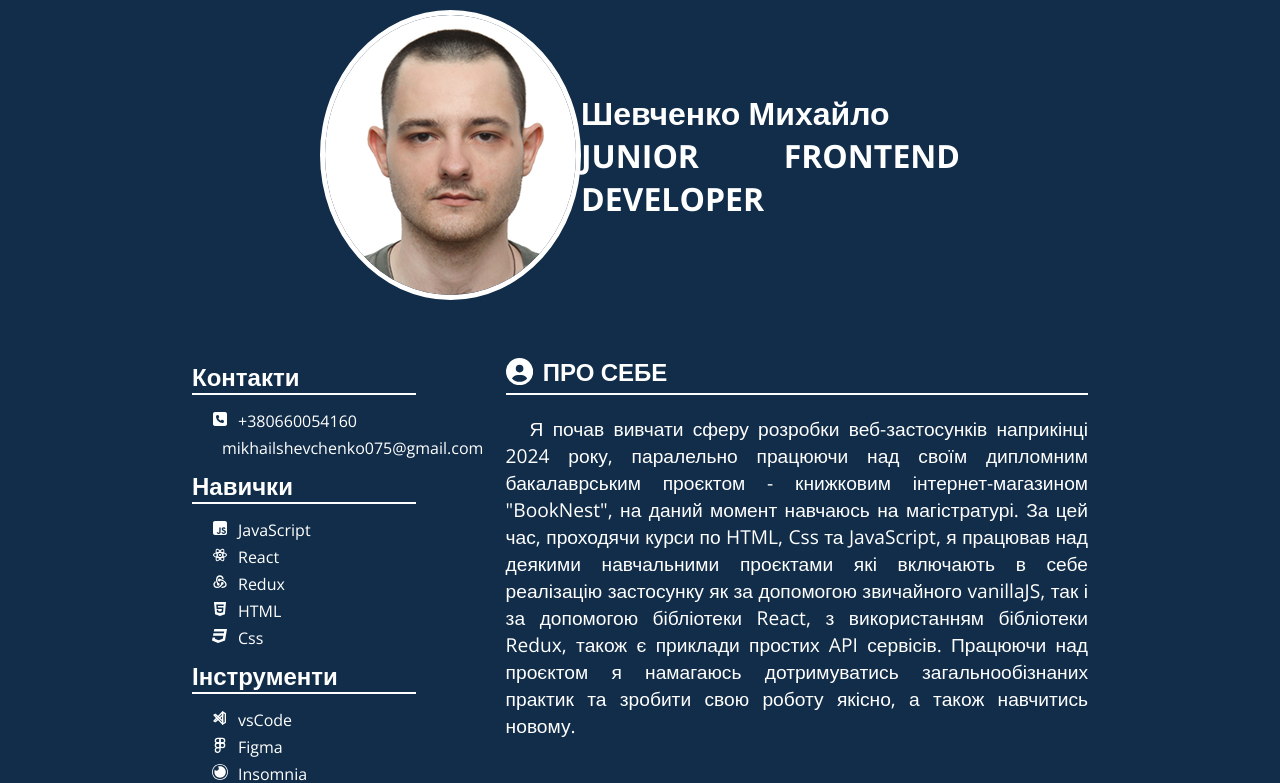
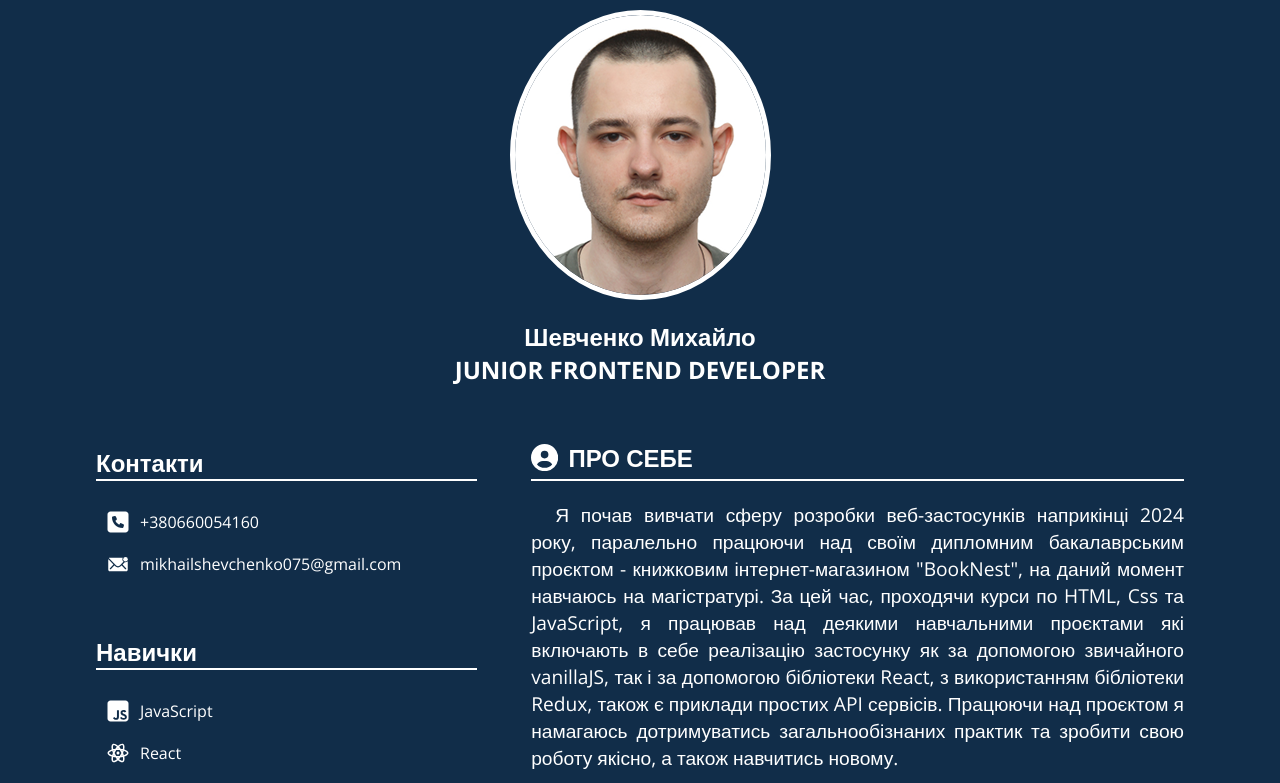
Before and after one commit to MykhailoShevchenko12/portfolio-project, a React (Create React App) app: page / in a window 1280 px wide. Shown: the part 140-923 px from the top of the page. Built offline with nearby package versions, Linux system fonts and the light colour scheme.

Commit message:
Setting AboutMe component adaptivity

```diff
--- a/src/pages/AboutMe/AboutMe.css
+++ b/src/pages/AboutMe/AboutMe.css
@@ -38,7 +38,7 @@ p {
 }
 
 .about-sidebar {
-  width: 25%;
+  width: 35%;
 }
 
 .about-sidebar h2 {
@@ -50,15 +50,23 @@ p {
   text-decoration: underline;
 }
 
+.about-sidebar-content:first-child {
+  margin: 10px 0;
+}
+
+.about-sidebar-content:not(:first-child) {
+  margin: 30px 0;
+}
+
 .about-sidebar-content h2,
 ul {
-  margin-top: 10px;
   list-style-type: none;
   text-align: justify;
 }
 
 .about-sidebar-content ul {
-  padding: 0 20px;
+  width: 100%;
+  padding: 20px 10px;
 }
 
 .about-listItem {
@@ -66,14 +74,17 @@ ul {
   align-items: center;
 }
 
+.listItem-icon {
+  font-size: 1.5rem;
+}
+
 .about-listItem li,
 a {
-  margin-left: 10px;
-  margin-top: 5px;
+  margin: 10px 10px;
 }
 
 .about-main-info {
-  width: 65%;
+  width: 60%;
 }
 
 .about-main-content {
@@ -129,3 +140,49 @@ a {
   text-align: start;
   padding: 0 10px;
 }
+
+.about-main-content-text .about-main-projectDescription {
+  font-size: 1rem;
+}
+
+@media (max-width: 1600px) {
+  .about-header {
+    width: 60%;
+  }
+}
+
+@media (max-width: 1280px) {
+  .about-header {
+    width: 100%;
+    flex-direction: column;
+  }
+  .about-photo {
+    margin-bottom: 20px;
+  }
+  .about-name p {
+    text-align: center;
+    font-size: 1.5rem;
+  }
+  .about-info {
+    width: 85%;
+  }
+}
+
+@media (max-width: 1024px) {
+  .about-info {
+    flex-direction: column;
+  }
+  .about-sidebar {
+    width: 100%;
+  }
+  .about-main-info {
+    width: 100%;
+    margin-top: 50px;
+  }
+}
+
+@media (max-width: 480px) {
+  .about-name p {
+    font-size: 1.3rem;
+  }
+}
--- a/src/pages/AboutMe/AboutMe.jsx
+++ b/src/pages/AboutMe/AboutMe.jsx
@@ -30,11 +30,11 @@ const AboutMe = () => {
                 <h2>Контакти</h2>
                 <ul>
                   <div className="about-listItem">
-                    <FaSquarePhone />
+                    <FaSquarePhone className="listItem-icon" />
                     <li>+380660054160</li>
                   </div>
                   <div className="about-listItem">
-                    <IoIosMailUnread />
+                    <IoIosMailUnread className="listItem-icon" />
                     <li>mikhailshevchenko075@gmail.com</li>
                   </div>
                 </ul>
@@ -43,23 +43,23 @@ const AboutMe = () => {
                 <h2>Навички</h2>
                 <ul>
                   <div className="about-listItem">
-                    <FaSquareJs />
+                    <FaSquareJs className="listItem-icon" />
                     <li>JavaScript</li>
                   </div>
                   <div className="about-listItem">
-                    <RiReactjsLine />
+                    <RiReactjsLine className="listItem-icon" />
                     <li>React</li>
                   </div>
                   <div className="about-listItem">
-                    <TbBrandRedux />
+                    <TbBrandRedux className="listItem-icon" />
                     <li>Redux</li>
                   </div>
                   <div className="about-listItem">
-                    <FaHtml5 />
+                    <FaHtml5 className="listItem-icon" />
                     <li>HTML</li>
                   </div>
                   <div className="about-listItem">
-                    <FaCss3 />
+                    <FaCss3 className="listItem-icon" />
                     <li>Css</li>
                   </div>
                 </ul>
@@ -68,15 +68,15 @@ const AboutMe = () => {
                 <h2>Інструменти</h2>
                 <ul>
                   <div className="about-listItem">
-                    <TbBrandVscode />
+                    <TbBrandVscode className="listItem-icon" />
                     <li>vsCode</li>
                   </div>
                   <div className="about-listItem">
-                    <LuFigma />
+                    <LuFigma className="listItem-icon" />
                     <li>Figma</li>
                   </div>
                   <div className="about-listItem">
-                    <SiInsomnia />
+                    <SiInsomnia className="listItem-icon" />
                     <li>Insomnia</li>
                   </div>
                 </ul>
@@ -85,7 +85,7 @@ const AboutMe = () => {
                 <h2>Сертифікати</h2>
                 <ul>
                   <div className="about-listItem">
-                    <SiUdemy />
+                    <SiUdemy className="listItem-icon" />
                     <Link
                       to={
                         'https://www.udemy.com/certificate/UC-69f6bf84-3064-424e-a674-0f825d292baf/'
@@ -97,7 +97,7 @@ const AboutMe = () => {
                   </div>
 
                   <div className="about-listItem">
-                    <SiUdemy />
+                    <SiUdemy className="listItem-icon" />
                     <Link
                       to={
                         'https://www.udemy.com/certificate/UC-0c099c67-530d-4644-8716-8dd65a4fca30/'
```
